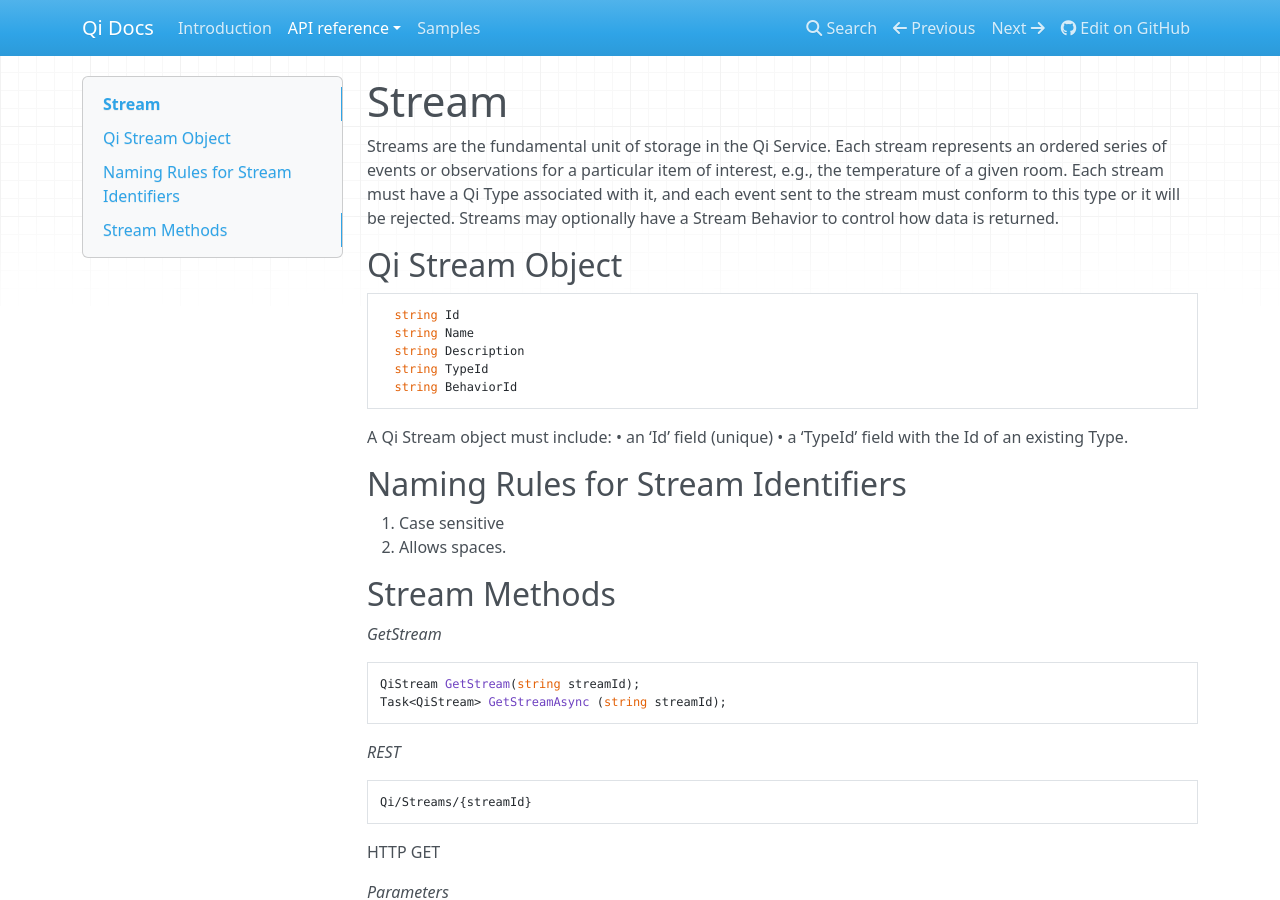
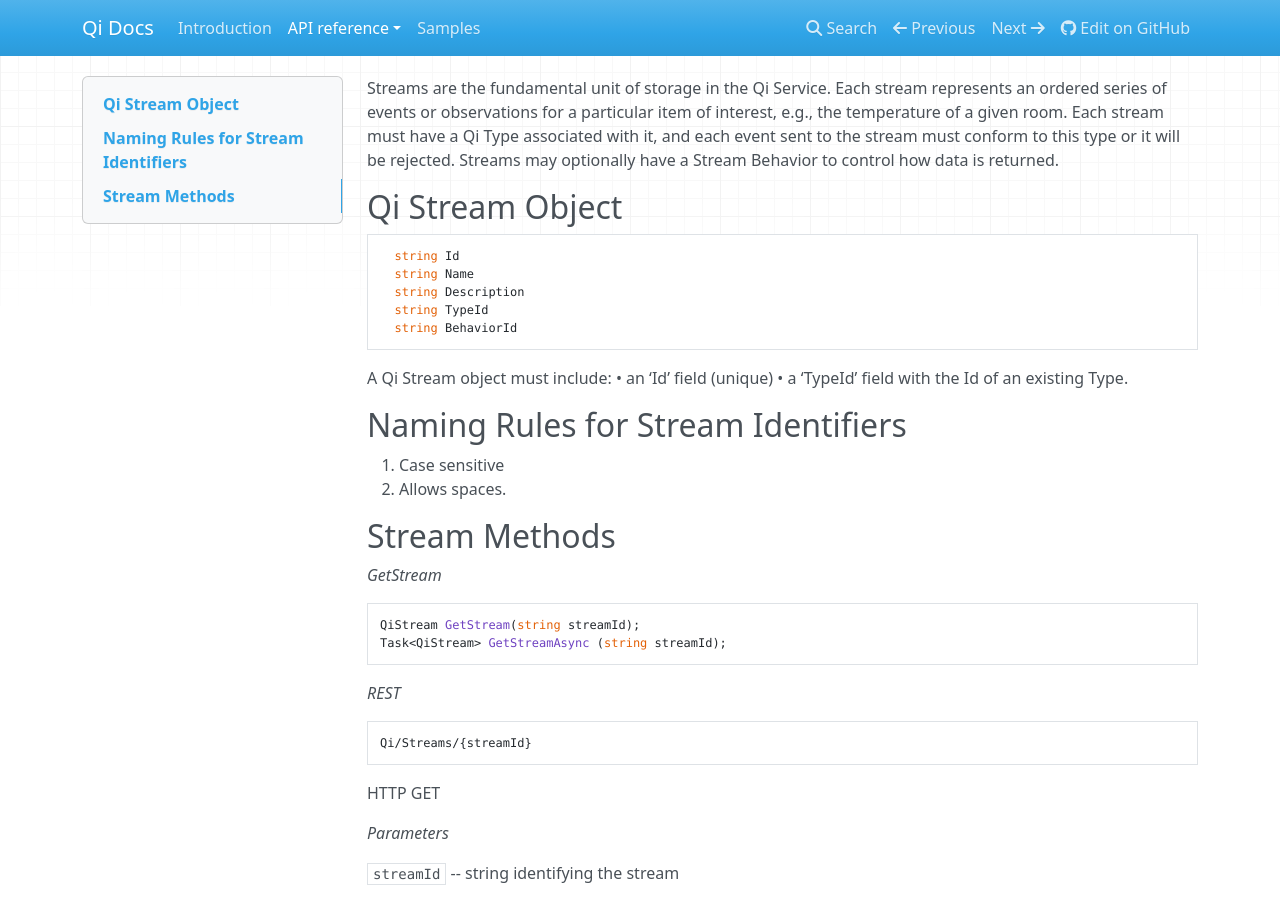
Before and after one commit to ssuryanarayanan/Qi-Docs, an MkDocs documentation site: the page built from docs/QiStreams.md, in a window 1280 px wide and 900 px high. Built offline with MkDocs 1.6.1, drawn with Linux system fonts in a browser that asks for light colours; nearby versions of some CDN libraries; old or Windows-style settings are respelled for this version of MkDocs.

Commit message:
Update QiStreams.md

```diff
--- a/docs/QiStreams.md
+++ b/docs/QiStreams.md
@@ -1,5 +1,3 @@
-# Stream
-
 Streams are the fundamental unit of storage in the Qi Service.  Each stream represents an ordered series of events or observations for a particular item of interest, e.g., the temperature of a given room.  Each stream must have a Qi Type associated with it, and each event sent to the stream must conform to this type or it will be rejected.  Streams may optionally have a Stream Behavior to control how data is returned.
 
 ## Qi Stream Object
```
